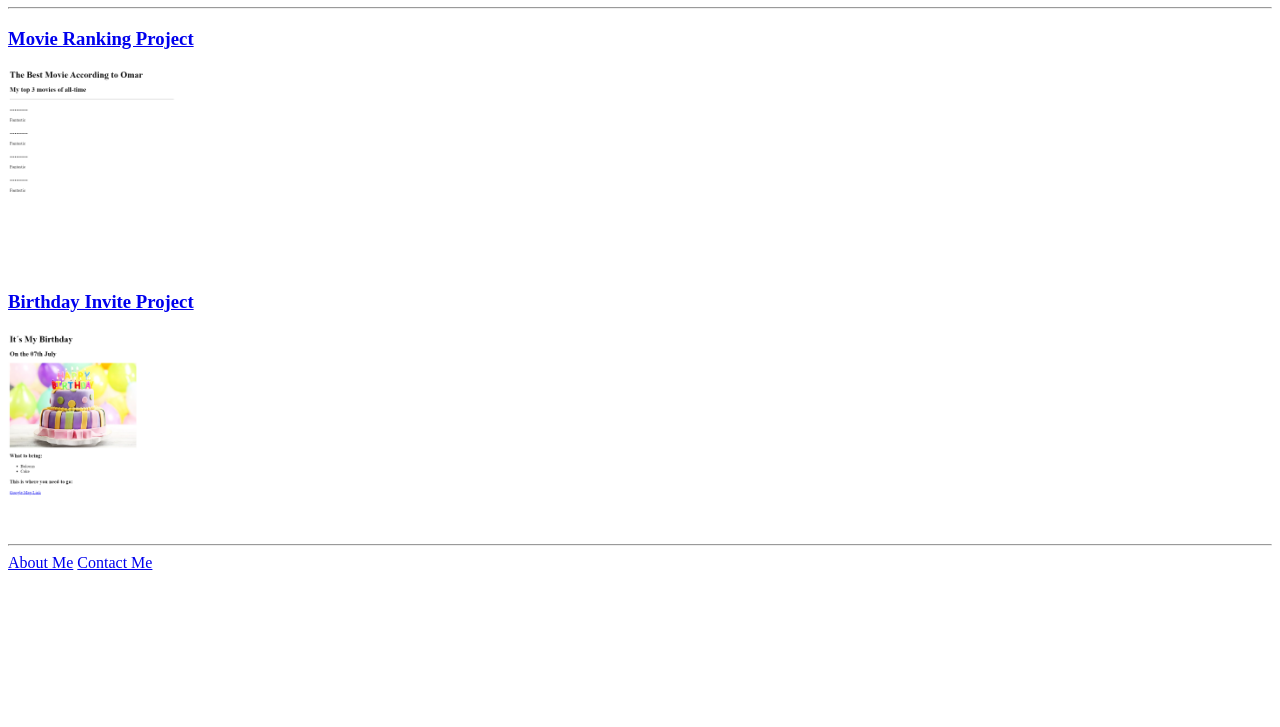
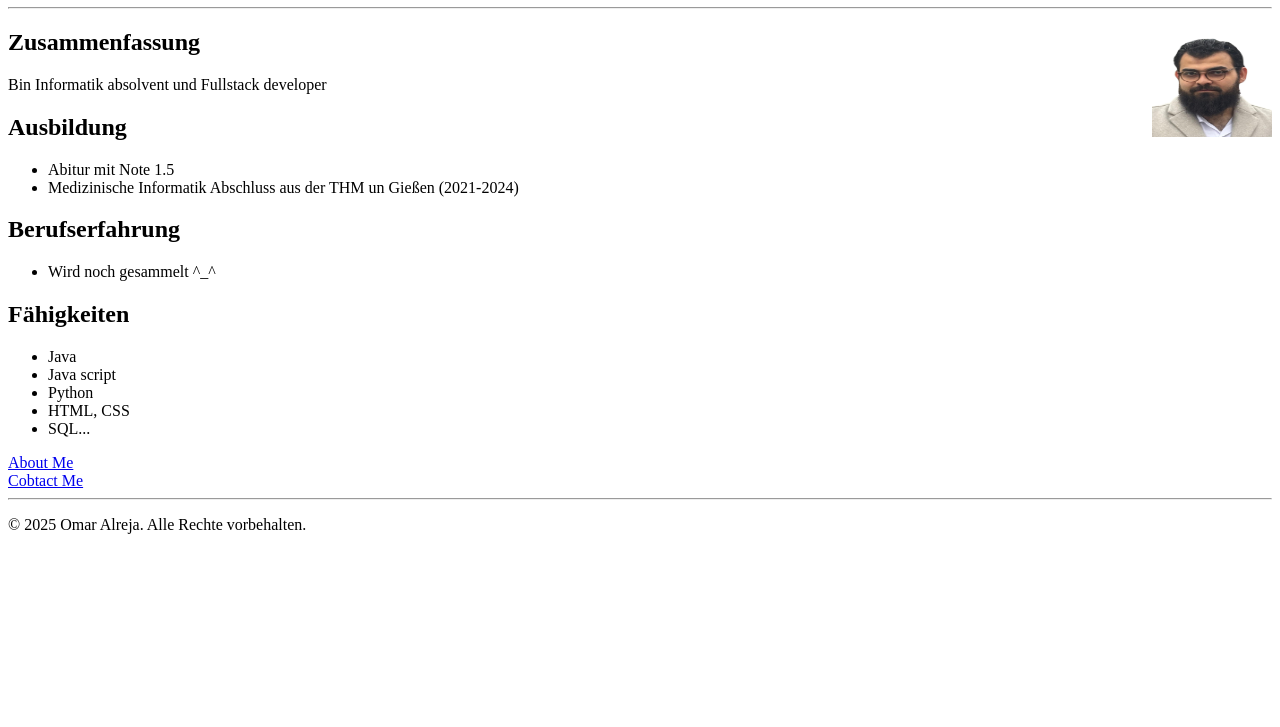
Before and after one commit to Omar-Alreja/html-portfolio, a plain HTML site: page index.html in a window 1280 px wide. Shown: the part 73-800 px from the top of the page. Drawn offline with Linux system fonts and the light colour scheme.

Commit message:
Add files via upload

```diff
--- a/index.html
+++ b/index.html
@@ -1,33 +1,40 @@
-<!-- TODO 1: Create the HTML Boilerplate -->
 <!DOCTYPE html>
 <html lang="en">
 <head>
     <meta charset="UTF-8">
     <meta name="viewport" content="width=device-width, initial-scale=1.0">
-    <title>My Potfolio</title>
+    <title>Lebenslauf</title>
 </head>
 <body>
-    <h1>My Portfolio</h1>
-    <hr />
-    <h3><a href="./public/movie-ranking.html">Movie Ranking Project</a></h3>
-    <img src="./assets/images/Movie-Ranking-Project.png" height="200" alt="movie ranking project preview"/>
-    <h3><a href="./public/birthday-invite.html">Birthday Invite Project</a></h3>
-    <img src="./assets/images/Birthday-Project.png" height="200" alt="birthday invite project preview"/>
-    <hr />
-    <a href="./public/about.html">About Me</a>
-    <a href="./public/contact.html">Contact Me</a>
+    <h1>Omar Alreja</h1>
+    <hr/>
+    <img src="/assets/Passbild mit weissem Hintergrund.jpg" height="120" width="120" style="float: right;"/>
+    <h2>Zusammenfassung</h2>
+    <p>Bin Informatik absolvent und Fullstack developer </p>
+    <h2>Ausbildung</h2>
+
+    <ul>
+        <li>Abitur mit Note 1.5</li>
+        <li>Medizinische Informatik Abschluss aus der THM un Gießen (2021-2024)</li>
+    </ul>
+    <h2>Berufserfahrung</h2>
+    <ul>
+        <li>Wird noch gesammelt ^_^</li>
+    </ul>
+    <h2>Fähigkeiten</h2>
+    <ul>
+    <li>Java</li>
+    <li>Java script</li>
+    <li>Python</li>
+    <li>HTML, CSS</li>
+    <li>SQL...</li>
+    </ul>
+    <a href="./public/about.html"> About Me</a>
+    <br>
+    <a href="./public/contact.html">Cobtact Me</a>
+    <footer>
+    <hr>
+    <p>&copy; 2025 Omar Alreja. Alle Rechte vorbehalten.</p>
+    </footer>
 </body>
 </html>
-<!-- TODO 2: Add Your previous projects' HTML into the public folder -->
-
-<!-- TODO 3: Take screenshots of your project previews and add the images to the images folder -->
-
-<!-- TODO 4: Add titles/subtitles etc. -->
-
-<!-- TODO 5: Add a link to the project pages -->
-
-<!-- TODO 6: Add images to show the project previews
-HINT for TODO 6: You can use the height attribute set to 200 to make the image smaller:
-https://developer.mozilla.org/en-US/docs/Web/HTML/Element/img#attr-height -->
-
-<!-- TODO 7: Add the Contact Me and About Me page links -->
```
Also changed, not shown: Passbild mit weissem Hintergrund.jpg (added), assets/Passbild mit weissem Hintergrund.jpg (added).
